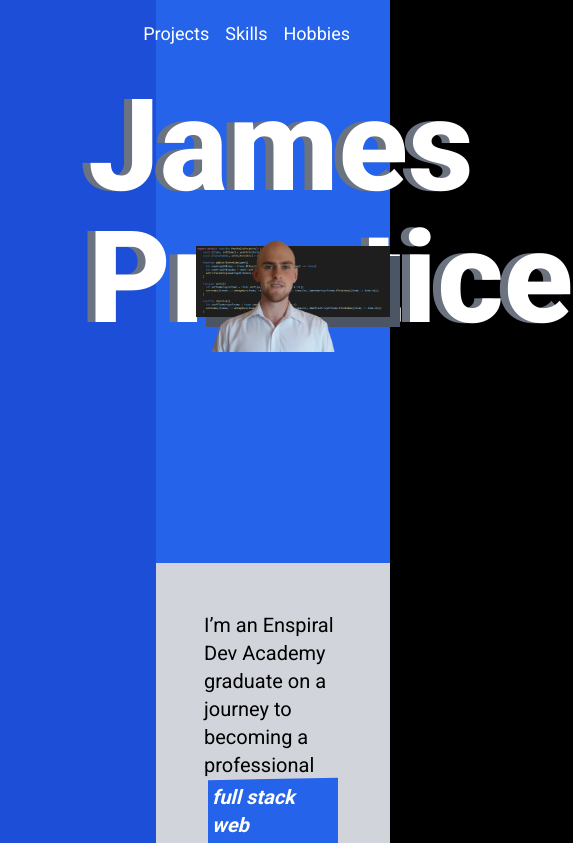
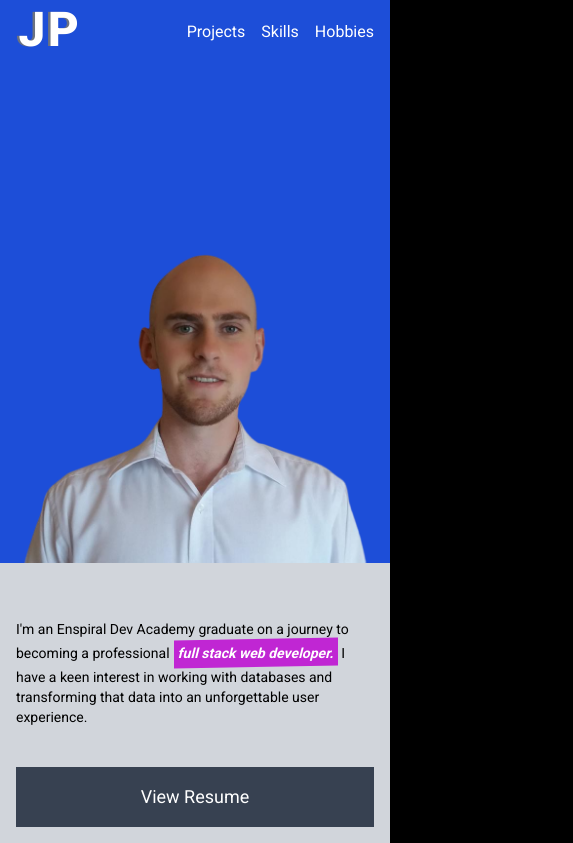
Before and after one commit to JamesPrenticez/nextjs-old-portfolio, a Next.js app: page / in a window 390 px wide. Shown: the top 843 px of the page, 573 px wide, since content can reach past the window. Built offline with nearby package versions, Linux system fonts and the light colour scheme.

Commit message:
Mobile Optimization

```diff
--- a/components/Header.jsx
+++ b/components/Header.jsx
@@ -1,22 +1,15 @@
 import React from 'react'
 
-const Header = () => {
+
+function Header({pY, sY, hY}){
   return (
-    <nav className='py-5 absolute top-0 w-full'>
-      <div className='flex justify-between items-center mx-10'>
-        {/* Left */}
-        <div>
-
-        </div>
-
-        {/* Right */}
-        <div>
-          <ul className='flex space-x-4'>
-              <li>Projects</li>
-              <li>Skills</li>
-              <li>Hobbies</li>
-            </ul>
-        </div>
+    <nav className='absolute py-5 w-full text-base z-50'>
+      <div className='flex items-center '>
+        <ul className='flex ml-auto mr-4 md:mr-10 lg:mr-16 space-x-4 cursor-pointer'>
+            <li>Projects</li>
+            <li>Skills</li>
+            <li>Hobbies</li>
+          </ul>
       </div>
     </nav>
   )
--- a/components/Hero.jsx
+++ b/components/Hero.jsx
@@ -1,70 +1,90 @@
-import React from 'react'
+import React, { useRef, useState, useEffect } from 'react'
 import Image from 'next/image'
 import Header from './Header'
+import TextEffect from './TextEffect'
 
-const Hero = () => {
+export default function Hero(){
+  const imgRef = useRef()
+  const [height, setHeight] = useState();
+
+  const setDimensions = () => {
+    const newHeight = imgRef.current.clientHeight;
+    setHeight(newHeight);
+  };
+
+  useEffect(() => {
+    setHeight(imgRef.current.clientHeight)
+    window.addEventListener("resize", setDimensions);
+  }, []);
+
   return (
-    <section className="w-full h-screen">
+    <>
+      <section className="grid h-screen grid-cols-6 grid-rows-6 relative">
     <Header />
-
-    <div className='flex justify-between w-full h-full '>
       {/* Left */}
-    <div className='w-2/5 bg-blue-700 '>
-
-      <div className='ml-20 h-4/6 mt-20'>
-        <div>
-          <p className='text-7xl font-extrabold absolute select-none text-gray-500'>James</p>
-          <p className='text-7xl font-extrabold relative ml-2'>James</p>
+      <div className='inline-flex col-span-6 md:col-span-2 row-span-4 md:row-span-6 bg-blue-700'>
+        <div className='inline-flex text-3xl lg:text-4xl xl:text-5xl 2xl:text-6xl 3xl:text-7xl font-extrabold h-4/6 items-center px-5 w-full'>
+            <div className='fixed top-0 left-0 ml-4 mt-1 inline-flex md:hidden'>
+                <TextEffect text={"J"}/>
+                <TextEffect text={"P"}/>
             </div>
-        <div>
-          <p className='text-7xl font-extrabold absolute select-none text-gray-500'>Prentice</p>
-          <p className='text-7xl font-extrabold relative ml-2'>Prentice</p>
+            <div className='w-full hidden md:block' style={{height: height}}>
+                <TextEffect text={"James"}/>
+                <TextEffect text={"Prentice"}/>
             </div>
           </div>
       </div>
 
       {/* Right */}
-      <div className='w-3/5 '>
-        <div className='flex h-4/6 w-full items-center bg-blue-600'>
-          <div className='object-contain absolute ml-10 bg-red-500 '>
-              <img
+      <div className='absolute md:static w-full h-4/6 md:h-full md:inline-flex md:col-span-4 md:row-span-4 items-center bg-transparent md:bg-blue-600'>
+        <div ref={imgRef} className="absolute object-contain hidden md:flex items-end justify-center">
+            <Image
               //loader={myLoader}
-                className='shadow-[10px_10px_0_0] shadow-gray-600'
+              //onLoadingComplete={(e) => handleImageLoad(e)}
+              priority={true}
+              as="image"
               src="/code.png"
               alt="Picture of the author"
+              //layout="fill"
+              objectFit='contain'
+              height={500}
+              width={1500}
+              quality={75}
             />
           </div>
-            <div className='w-3/5 h-full object-contain relative mx-auto'>
+          <div className='w-full h-full object-contain relative mx-auto flex items-end justify-center'>
               <Image
                 priority={true}
                 as="image"
                 src="/me.png"
                 alt="Picture of the author"
-                  layout="fill"
-                  objectFit='contain'
+                //layout="fill"
+                //objectFit='contain'
+                height={500}
+                width={500}
                 quality={75}
                 />
             </div>
         </div>
-          <div className='bg-gray-300 w-full h-2/6 text-black p-12'>
-            <p className='text-xl'>
-              I’m an Enspiral Dev Academy graduate on a journey to becoming a professional
-              <span className="before:block before:absolute before:-inset-1 before:-skew-y-1 mx-2 my-1 before:bg-blue-600 relative inline-block">
+
+        {/* Bottom*/}
+        <div className='bg-gray-300 col-span-6 md:col-span-4 row-span-2 text-black p-4 md:p-12 flex-col items-center'>
+          <p className='text-sm sm:text-xl md:text-xl py-10 md:py-5'>
+            I&apos;m an Enspiral Dev Academy graduate on a journey to becoming a professional
+            <span className="before:block before:absolute before:-inset-1 before:-skew-y-1 mx-2 my-1 before:bg-fuchsia-600 relative inline-block">
             <span className='font-bold italic relative text-white'>full stack web developer.</span>
             </span>
             I have a keen interest in working with databases and transforming that data into an unforgettable user experience.
           </p>
           <button
-              className='bg-gray-700 py-4 px-4 text-white mt-10 cursor-pointer'
+            className='bg-gray-700 py-4 px-4 text-white cursor-pointer w-full md:w-auto'
             onClick={() => alert("Please Email me for a copy jamesprenticez@gmail.com =)")}
           >
             View Resume
           </button>
         </div>
-      </div>
-    </div>
+
     </section>
+  </>
   )
 }
-
-export default Hero
--- a/components/Modal.jsx
+++ b/components/Modal.jsx
@@ -10,7 +10,7 @@ function Modal({item, modalIsOpen, toggleModalIsOpen}){
   //     modalContent.current.focus()
   //   }
   // }, [modalIsOpen]);
-  console.log(item.tech)
+  //console.log(item.tech)
 
   return (
       <div
--- /dev/null
+++ b/components/TextEffect.jsx
@@ -0,0 +1,12 @@
+import React from 'react'
+
+function TextEffect({text}) {
+  return (
+    <div>
+      <p className='absolute select-none text-gray-500'>{text}</p>
+      <p className='font-extrabold relative ml-[0.15rem] md:ml-1 lg:ml-2'>{text}</p>
+    </div>
+  )
+}
+
+export default TextEffect
--- a/pages/_document.js
+++ b/pages/_document.js
@@ -12,8 +12,9 @@ class MyDocument extends Document {
       <Html>
         <Head>
           <link href="https://fonts.googleapis.com/css2?family=Roboto:wght@300;400;500;600;700;800;900&display=swap" rel="stylesheet" />
+          <link rel="icon" href="/favicon.ico" />
         </Head>
-        <body className="font-roboto text-lg text-white selection:bg-fuchsia-500 selection:text-white bg-black">
+        <body className="font-roboto text-lg text-white selection:bg-fuchsia-600 selection:text-white bg-black">
           <Main />
           <NextScript />
         </body>
--- a/pages/index.js
+++ b/pages/index.js
@@ -11,7 +11,6 @@ export default function Home() {
     <>
       <Head>
         <title>James&apos; Portfolio</title>
-        <link rel="icon" href="/favicon.ico" />
       </Head>
         <main className='w-full flex flex-wrap justify-center'>
           {/* Section One */}
--- a/tailwind.config.js
+++ b/tailwind.config.js
@@ -4,17 +4,18 @@ module.exports = {
   media: false, // or 'media' or 'class'
   theme: {
     fontSize: {
-      xm: ['.75rem', '1rem'], //font size, line height
+      xs: ['.75rem', '1rem'], //font size, line height
       sm: ['.875rem', '1.25rem'],
       base: ['1rem', '1.5rem'],
       lg: ['1.125rem', '1.75rem'],
       xl: ['1.25rem', '1.75rem'],
       "2xl": ['1.5rem', '2rem'],
-      "3xl": ['1.875rem', '2.25rem'],
-      "4xl": ['2.25rem', '2.75rem'],
-      "5xl": ['3rem', '3.5rem'],
-      "6xl": ['3.75rem', '4.25rem'],
-      "7xl": ['8rem', '8.25rem'],
+      "3xl": ['3rem', '3.25rem'],
+      "4xl": ['4rem', '4.25rem'],
+      "5xl": ['5rem', '5.25rem'],
+      "6xl": ['6rem', '6.25rem'],
+      "7xl": ['7rem', '7.25rem'],
+      "8xl": ['8rem', '8.25rem'],
     },
     extend: {
       fontFamily: {
```
Lines whose indentation alone changed are shown as unchanged.
